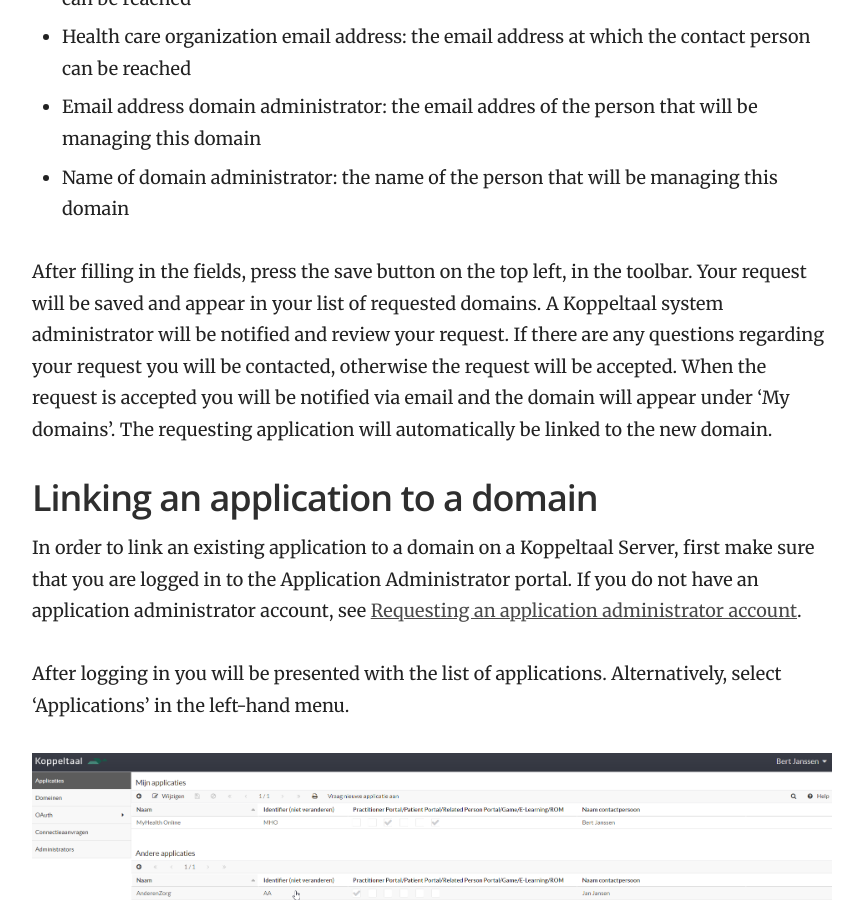
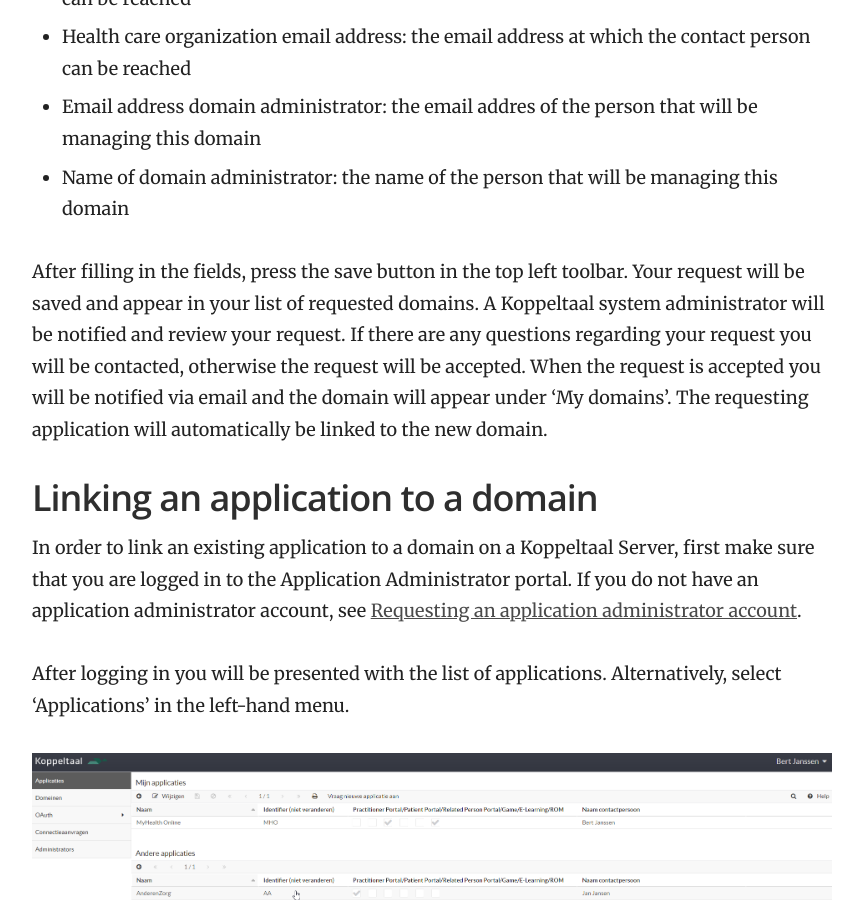
Before and after one commit to Koppeltaal/Koppeltaal-Documentation, a Jekyll site: the page built from _docs/koppeltaal-1.2/UG-application-admin.md, in a window 1280 px wide and 900 px high, scrolled down 5949 px. Shown: the whole window, without its empty margins (358-1221 px from the left). Built offline with Jekyll 4.4.1, drawn with Linux system fonts in a browser that asks for light colours; part of the change alters nothing that is shown; some of the changed text lies outside the part shown.

Commit message:
Update UG-application-admin.md
textual changes

```diff
--- a/_docs/koppeltaal-1.2/UG-application-admin.md
+++ b/_docs/koppeltaal-1.2/UG-application-admin.md
@@ -34,7 +34,7 @@ You will be asked to enter your name, an email address and the desired user name
 
 ![Application administrator registration portal](Portal-ApplicationAdministratorRegistrationPortal.png)
 
-It is important to not that a user name that must be personal. The user name 'p.dekorte@company.nl' is fine. The user name 'support@company.nl' is not. This is because any actions taken by a user can be logged and must be tracable to a specific person.
+It is important to note that a user name that must be personal. The user name 'p.dekorte@company.nl' is fine. The user name 'support@company.nl' is not. This is because any actions taken by a user can be logged and must be tracable to a specific person.
 
 After you have sent your request a Koppeltaal system administrator will review it. If there are any further questions you will be contacted via either the listed email address or other means of communication, if known.
 
@@ -58,7 +58,7 @@ In this window, please fill out the following fields:
 
 * Name: the name of the new application
 * Identifier: a unique shorthand for this application
-* Application roles: the roles this application can act in
+* Application roles: the roles that this application can act as
 * Name contact person: the name of the person to be contacted for any technical or functional questions related to this application
 * Contact emailaddress: the email address at which the contact person can be reached
 * SSOUrl: the URL to be used when the applicatiokn is launched via the Koppeltaal single sign-on launch sequence. (TBD: link to details of the SSO launch sequence)
@@ -93,7 +93,7 @@ In this window, please fill out the following fields:
 * Email address domain administrator: the email addres of the person that will be managing this domain
 * Name of domain administrator: the name of the person that will be managing this domain
 
-After filling in the fields, press the save button on the top left, in the toolbar. Your request will be saved and appear in your list of requested domains. A Koppeltaal system administrator will be notified and review your request. If there are any questions regarding your request you will be contacted, otherwise the request will be accepted. When the request is accepted you will be notified via email and the domain will appear under 'My domains'. The requesting application will automatically be linked to the new domain.
+After filling in the fields, press the save button in the  top left toolbar. Your request will be saved and appear in your list of requested domains. A Koppeltaal system administrator will be notified and review your request. If there are any questions regarding your request you will be contacted, otherwise the request will be accepted. When the request is accepted you will be notified via email and the domain will appear under 'My domains'. The requesting application will automatically be linked to the new domain.
 
 <a name="DomainConnection"></a>
 
```
